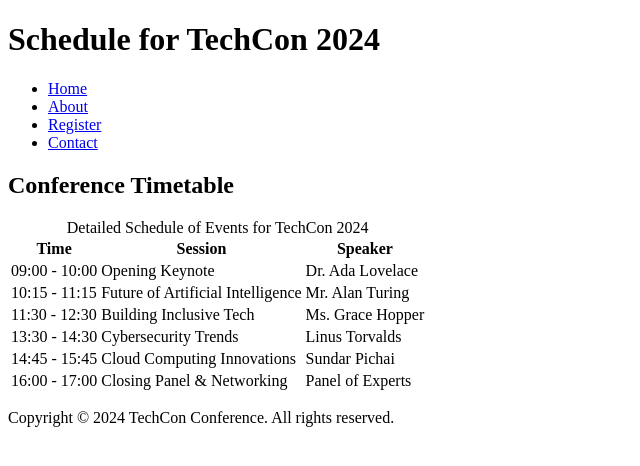
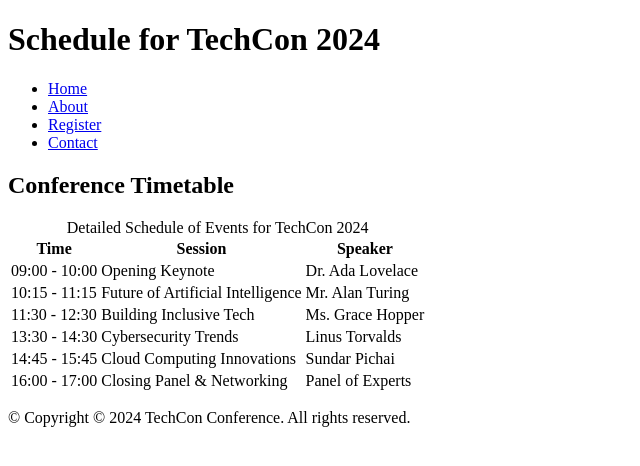
Before and after one commit to haytam-lahna/TechCon_HTML, a plain HTML site: page techcon_website/schedule.html in a window 1280 px wide. Shown: the full height of the page, 0-640 px from the left. Drawn offline with Linux system fonts and the light colour scheme.

Commit message:
Update schedule.html

```diff
--- a/techcon_website/schedule.html
+++ b/techcon_website/schedule.html
@@ -70,8 +70,7 @@
 
   <!-- Footer -->
   <footer>
-  <p>Copyright © 2024 TechCon Conference. All rights reserved.</p>
+  <p> &copy;  Copyright © 2024 TechCon Conference. All rights reserved.</p>
 </footer>
-
 </body>
 </html>
```
